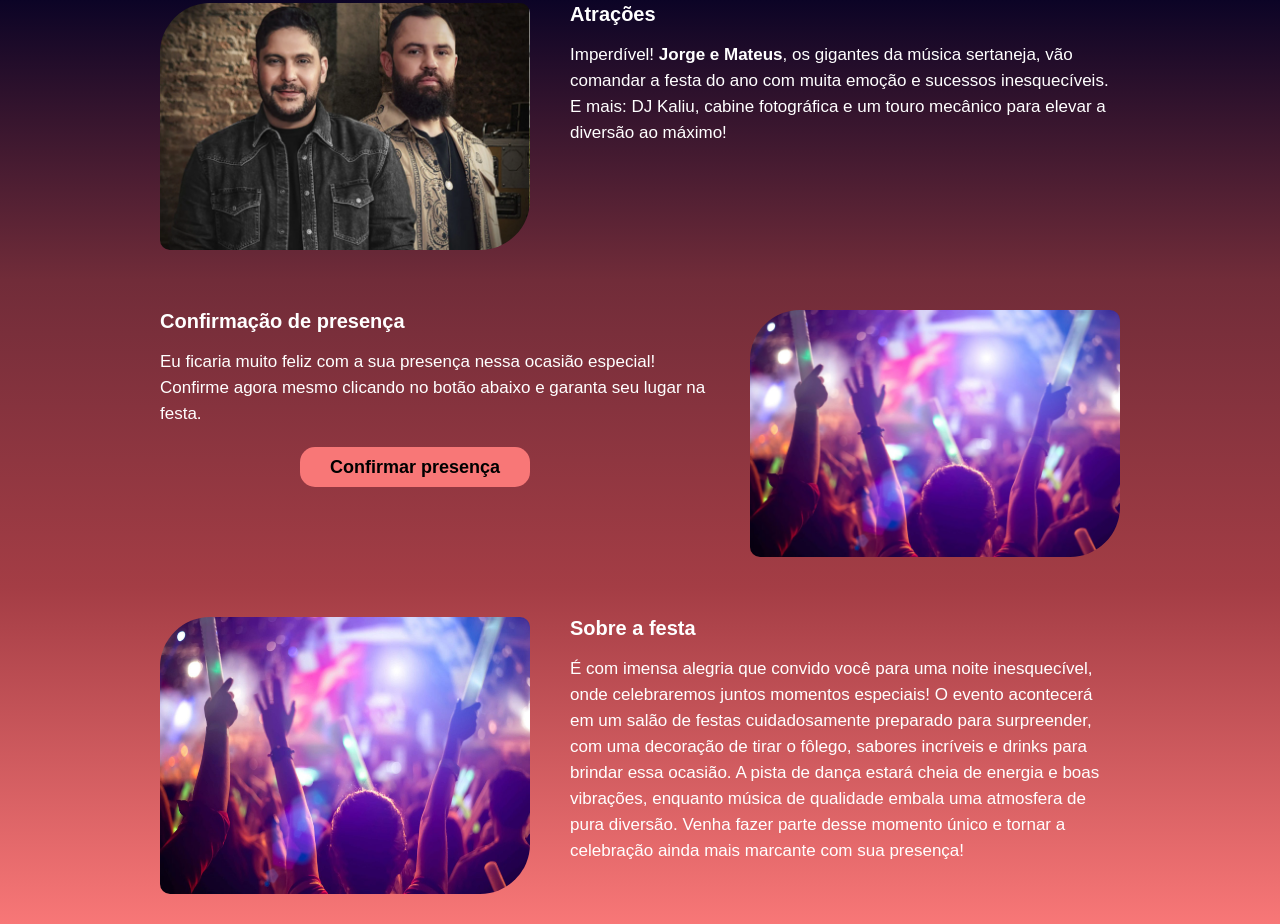
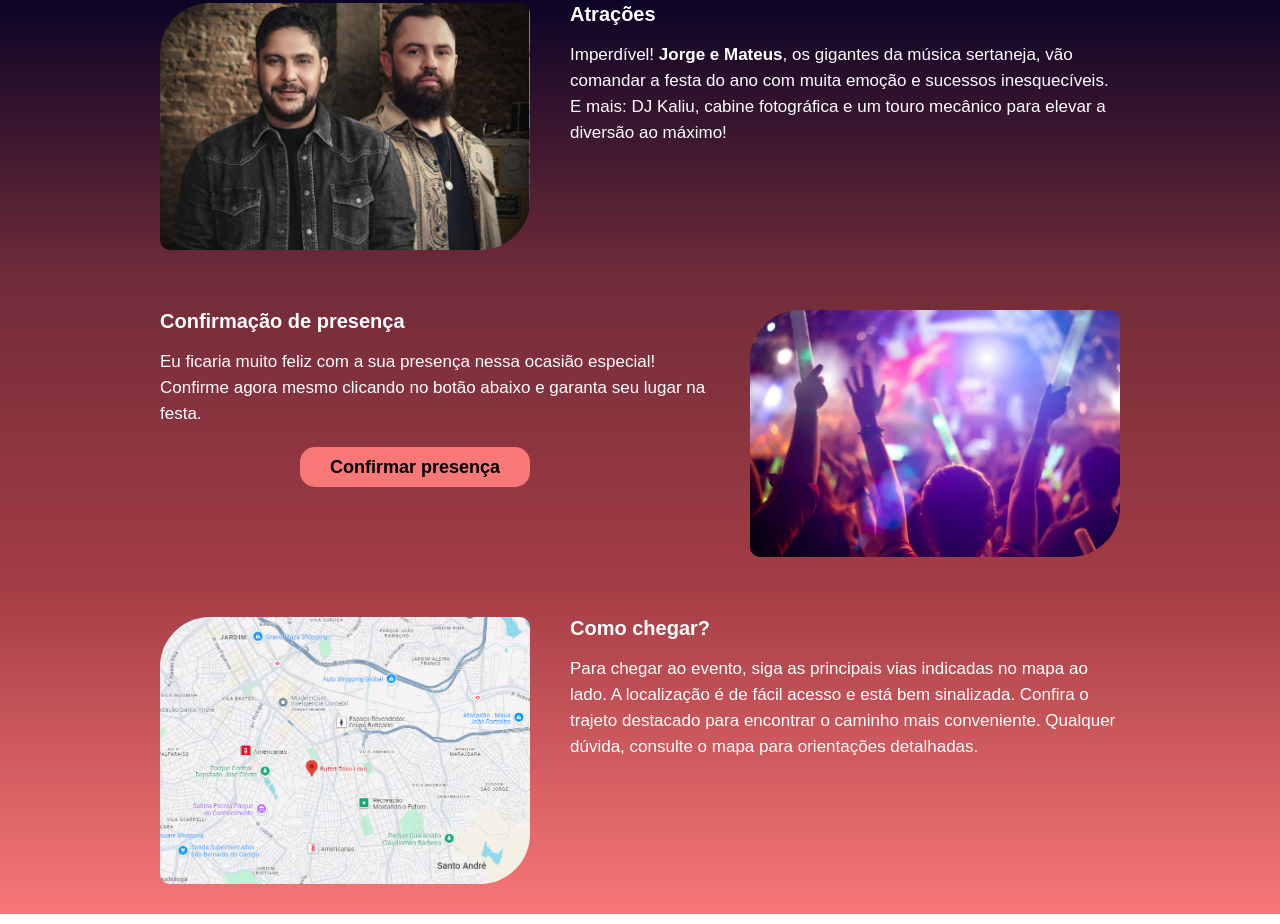
Before and after one commit to Rodrigo40tk/landpage_aniver_da_cris, a website built with Parcel: page src/index.html in a window 1280 px wide. Shown: the part 1164-2088 px from the top of the page. Built offline with nearby package versions, Linux system fonts and the light colour scheme.

Commit message:
alterando a image location

```diff
--- a/src/index.html
+++ b/src/index.html
@@ -58,12 +58,12 @@
     <section class="event  event--location event--image-left">
         <div class="container"data-aos="fade-left" data-aos-duration="2000">
             <div class="event__detalhes">
-                <h2 class="event__detalhes__titulo">Sobre a festa</h2>
+                <h2 class="event__detalhes__titulo">Como chegar?</h2>
                 <p class="event__detalhes__descricao">
-                    É com imensa alegria que convido você para uma noite inesquecível, onde celebraremos juntos momentos especiais! O evento acontecerá em um salão de festas cuidadosamente preparado para surpreender, com uma decoração de tirar o fôlego, sabores incríveis e drinks para brindar essa ocasião. A pista de dança estará cheia de energia e boas vibrações, enquanto música de qualidade embala uma atmosfera de pura diversão. Venha fazer parte desse momento único e tornar a celebração ainda mais marcante com sua presença!
+                    Para chegar ao evento, siga as principais vias indicadas no mapa ao lado. A localização é de fácil acesso e está bem sinalizada. Confira o trajeto destacado para encontrar o caminho mais conveniente. Qualquer dúvida, consulte o mapa para orientações detalhadas.
                 </p>
             </div>
-            <img class="event__image" src="./images/festa.jpg" alt="foto da Cris">
+            <img class="event__image" src="./images/mapa-buffet.2d925cd7.png" alt="foto da Cris">
         </div>
     </section>
 
```
Also changed, not shown: src/images/mapa-buffet.2d925cd7.png (added).
